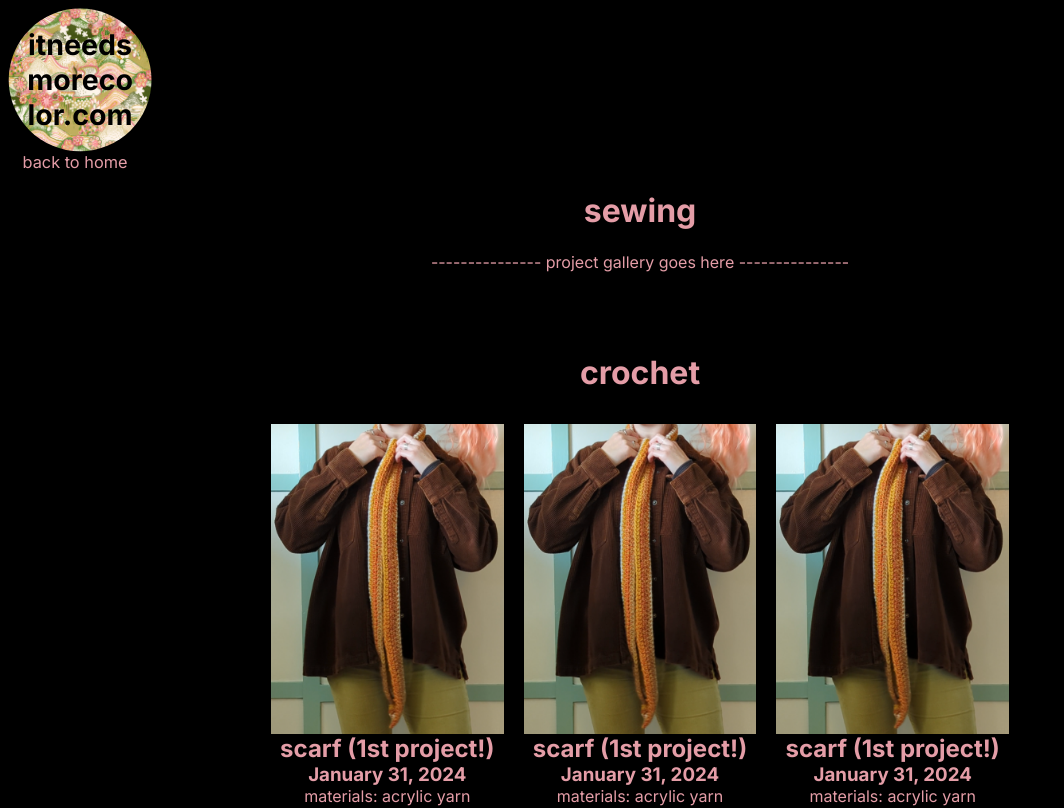
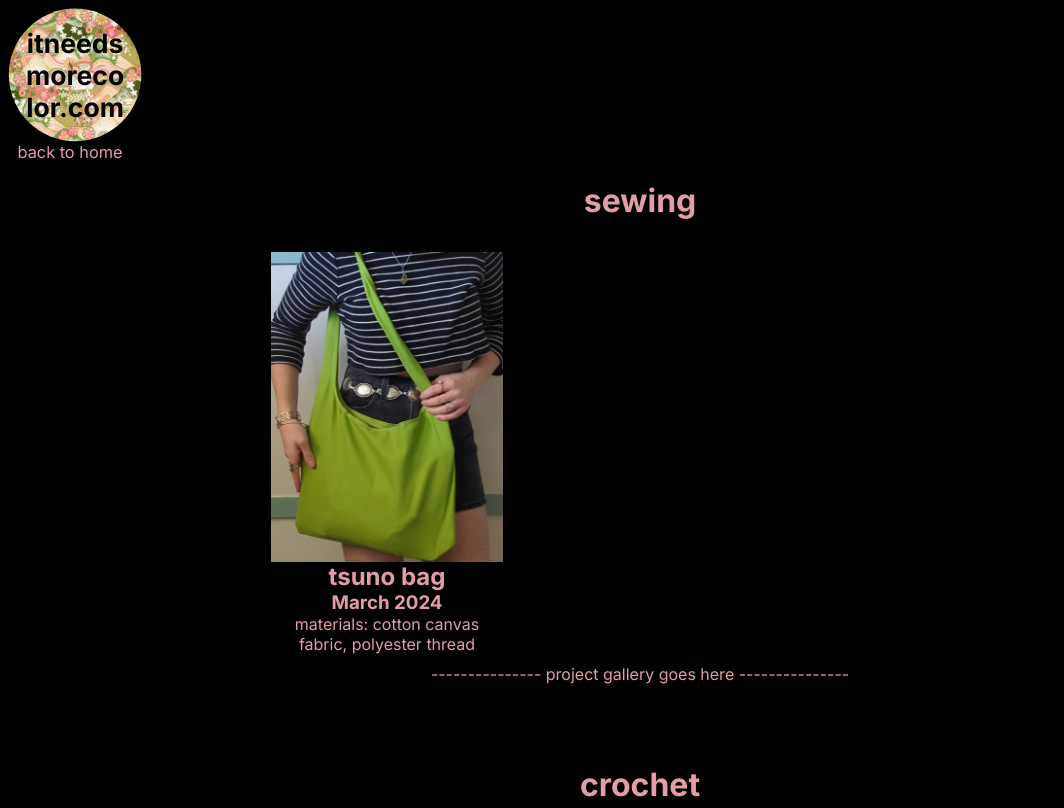
Before and after one commit to gracebmanning/itneedsmorecolor, a React (Create React App) app: page /sewing-fiberarts in a window 1280 px wide. Shown: the top 808 px of the page, without its empty margins (0-1064 px from the left). Built offline with nearby package versions, Linux system fonts and the light colour scheme.

Commit message:
add tsuno bag to projects page

```diff
--- a/src/App.css
+++ b/src/App.css
@@ -119,8 +119,8 @@
   margin-top: 10px;
   margin-left: 10px;
   border-radius: 50%;
-  width: 140px;
-  height: 140px;
+  width: 130px;
+  height: 130px;
   background-image: url('./assets/images/daisychain.jpeg');
   background-size: contain;
   padding: 0px;
@@ -134,9 +134,9 @@
 }
 
 #proj-nav-title{
-  width: 110px;
-  height: 110px;
-  font-size: 28px;
+  width: 100px;
+  height: 100px;
+  font-size: 26px;
   font-weight: 700;
   text-wrap: wrap;
   word-break: break-all;
--- a/src/assets/images/project-images/project-images.jsx
+++ b/src/assets/images/project-images/project-images.jsx
@@ -1,5 +1,7 @@
 import crochetScarf1 from '../project-images/crochet-scarf1.png';
+import tsunoBag from '../project-images/tsuno-bag.png';
 
 export {
-    crochetScarf1
+    crochetScarf1,
+    tsunoBag
 };
--- a/src/components/Projects/sewing-fiberarts.jsx
+++ b/src/components/Projects/sewing-fiberarts.jsx
@@ -1,35 +1,23 @@
 import { ProjNavbar, ProjFooter } from '../ProjNavFooter';
-import { crochetScarf1 } from '../../assets/images/project-images/project-images';
+import { crochetScarf1, tsunoBag } from '../../assets/images/project-images/project-images';
 import { ProjectTile } from '../ProjectTile';
 
+const sewingProjects = [
+  {
+    title: "tsuno bag",
+    date: "March 2024",
+    materials: "cotton canvas fabric, polyester thread",
+    image: tsunoBag,
+    alt: "green tsuno bag"
+  },
+]
 const crochetProjects = [
   {
     title: "scarf (1st project!)",
-    date: "January 31, 2024",
+    date: "January 2024",
     materials: "acrylic yarn",
     image: crochetScarf1,
-    alt: "a skinny crochet scarf using colors of mustard, burnt orange, burgundy, and cream."
-  },
-  {
-    title: "scarf (1st project!)",
-    date: "January 31, 2024",
-    materials: "acrylic yarn",
-    image: crochetScarf1,
-    alt: "a skinny crochet scarf using colors of mustard, burnt orange, burgundy, and cream."
-  },
-  {
-    title: "scarf (1st project!)",
-    date: "January 31, 2024",
-    materials: "acrylic yarn",
-    image: crochetScarf1,
-    alt: "a skinny crochet scarf using colors of mustard, burnt orange, burgundy, and cream."
-  },
-  {
-    title: "scarf (1st project!)",
-    date: "January 31, 2024",
-    materials: "acrylic yarn",
-    image: crochetScarf1,
-    alt: "a skinny crochet scarf using colors of mustard, burnt orange, burgundy, and cream."
+    alt: "skinny crochet scarf using colors of mustard, burnt orange, burgundy, and cream."
   },
 ];
 
@@ -39,6 +27,11 @@ function SewingFiberArts() {
         <ProjNavbar/>
         <div className="page-content">
             <h1>sewing</h1>
+            <div className="projectGallery">
+              {sewingProjects.map((proj, index) => (
+                  <ProjectTile key={index} project={proj} />
+                ))}
+            </div>
             <p>--------------- project gallery goes here ---------------</p>
             <br/><br/><br/>
             <h1>crochet</h1>
--- a/src/components/projectTile.jsx
+++ b/src/components/projectTile.jsx
@@ -4,8 +4,9 @@ const styles = {
     flexDirection: "column",
     justifyContent: "center",
     alignItems: "center",
+    textAlign: "center",
     height: "fitContent",
-    width: "fitContent",
+    width: "233px",
     margin: "10px"
   },
   projectImage: {
@@ -25,7 +26,7 @@ export function ProjectTile({project}){
         <img className="projectImage" src={project.image} alt={project.alt} style={styles.projectImage} />
         <h2 className="projectTitle" style={styles.projectTitle}>{project.title}</h2>
         <h3 className="projectDate" style={styles.projectDate}>{project.date}</h3>
-        <p>materials: {project.materials}</p>
+        <p className="projectMaterials">materials: {project.materials}</p>
       </div>
     )
 }
```
Also changed, not shown: src/assets/images/project-images/tsuno-bag.png (added).
